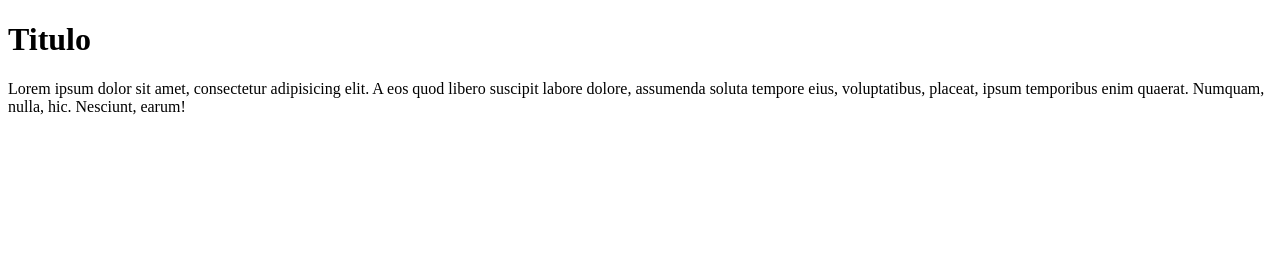
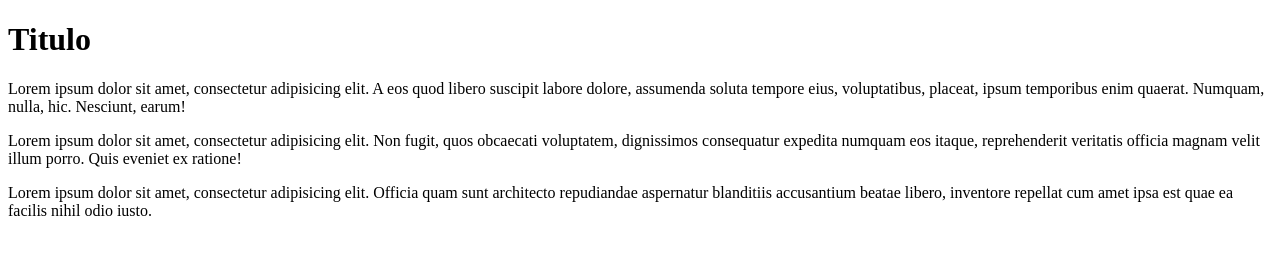
Before and after one commit to Buferxon/Repositorio, a plain HTML site: page index.html in a window 1280 px wide. Drawn offline with Linux system fonts and the light colour scheme.

Commit message:
Nuevo Cambio

```diff
--- a/index.html
+++ b/index.html
@@ -7,5 +7,7 @@
 <body>
     <h1>Titulo</h1>
     <p>Lorem ipsum dolor sit amet, consectetur adipisicing elit. A eos quod libero suscipit labore dolore, assumenda soluta tempore eius, voluptatibus, placeat, ipsum temporibus enim quaerat. Numquam, nulla, hic. Nesciunt, earum!</p>
+    <p>Lorem ipsum dolor sit amet, consectetur adipisicing elit. Non fugit, quos obcaecati voluptatem, dignissimos consequatur expedita numquam eos itaque, reprehenderit veritatis officia magnam velit illum porro. Quis eveniet ex ratione!</p>
+    <p>Lorem ipsum dolor sit amet, consectetur adipisicing elit. Officia quam sunt architecto repudiandae aspernatur blanditiis accusantium beatae libero, inventore repellat cum amet ipsa est quae ea facilis nihil odio iusto.</p>
 </body>
 </html>
```
